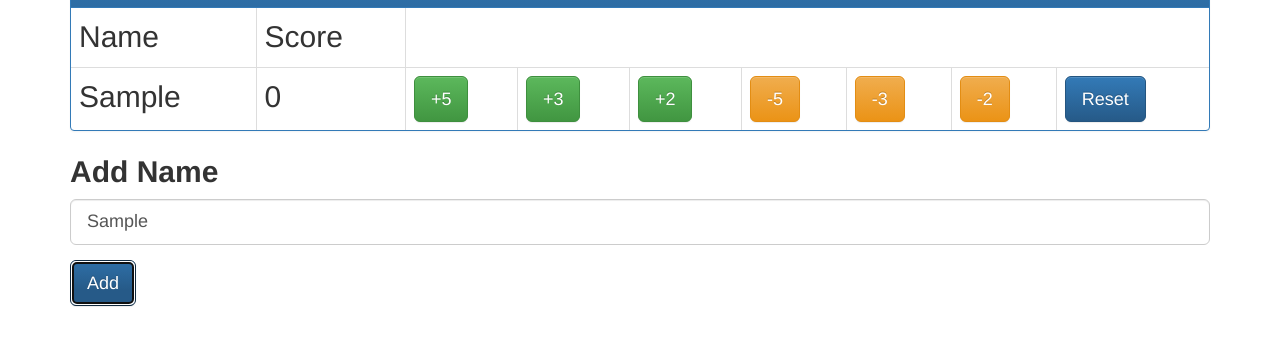
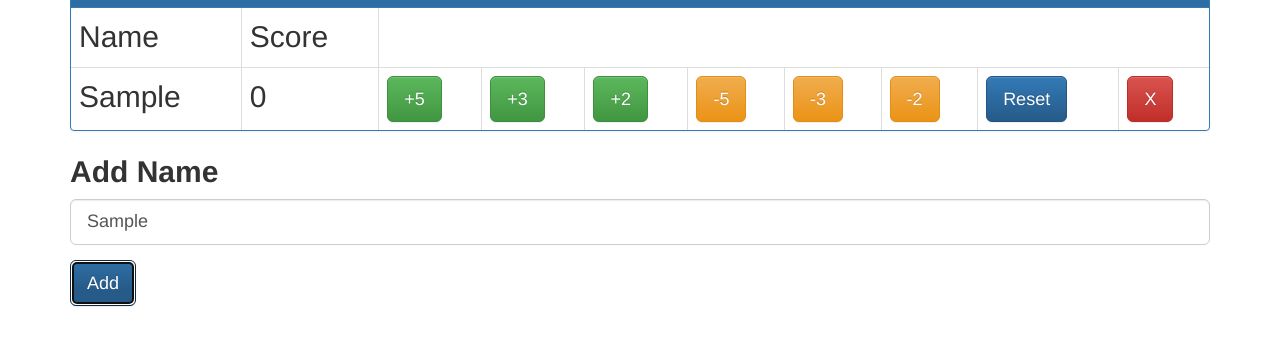
Before and after one commit to jamesrobertgreen/scoreboard, a plain HTML site: page index.html in a window 1280 px wide. Both pictures are taken after typing "Sample" into the empty fields and a click on the button "Add". Shown: the part 80-426 px from the top of the page. Drawn offline with nearby package versions, Linux system fonts and the light colour scheme.

Commit message:
Remove player button

```diff
--- a/index.html
+++ b/index.html
@@ -52,14 +52,16 @@
                     <td>
                         <button class="btn btn-lg btn-primary" ng-click="reset(player)">Reset</button>
                     </td>
+                    <td>
+                        <button class="btn btn-lg btn-danger" ng-click="remove($index)">X</button>
+                    </td>
                 </tr>
             </table>
         </div>
         <form name="scoreboardForm" ng-submit="scoreboardForm.$valid && addName(newName)">
             <div class="form-group">
                 <label class="control-label">Add Name</label>
-                <input type="text" name="newName" required class="form-control input-lg" ng-minlength="1" placeholder="Add name" ng-model="newName">
-            </div>
+                <input type="text" name="newName" required class="form-control input-lg" ng-minlength="1" placeholder="Add name" ng-model="newName"> </div>
             <button type="submit" class="btn btn-lg btn-primary">Add</button>
         </form>
     </div>
--- a/scripts/scoreController.js
+++ b/scripts/scoreController.js
@@ -10,7 +10,12 @@ app.controller('scoreController', ['$scope', function ($scope) {
         };
         $scope.players = $scope.players.concat(newPlayer);
     };
+
     $scope.reset = function (player) {
         player.Score = 0;
     };
+
+    $scope.remove = function ($index) {
+        $scope.players.splice($index, 1);
+    };
 }]);
```
